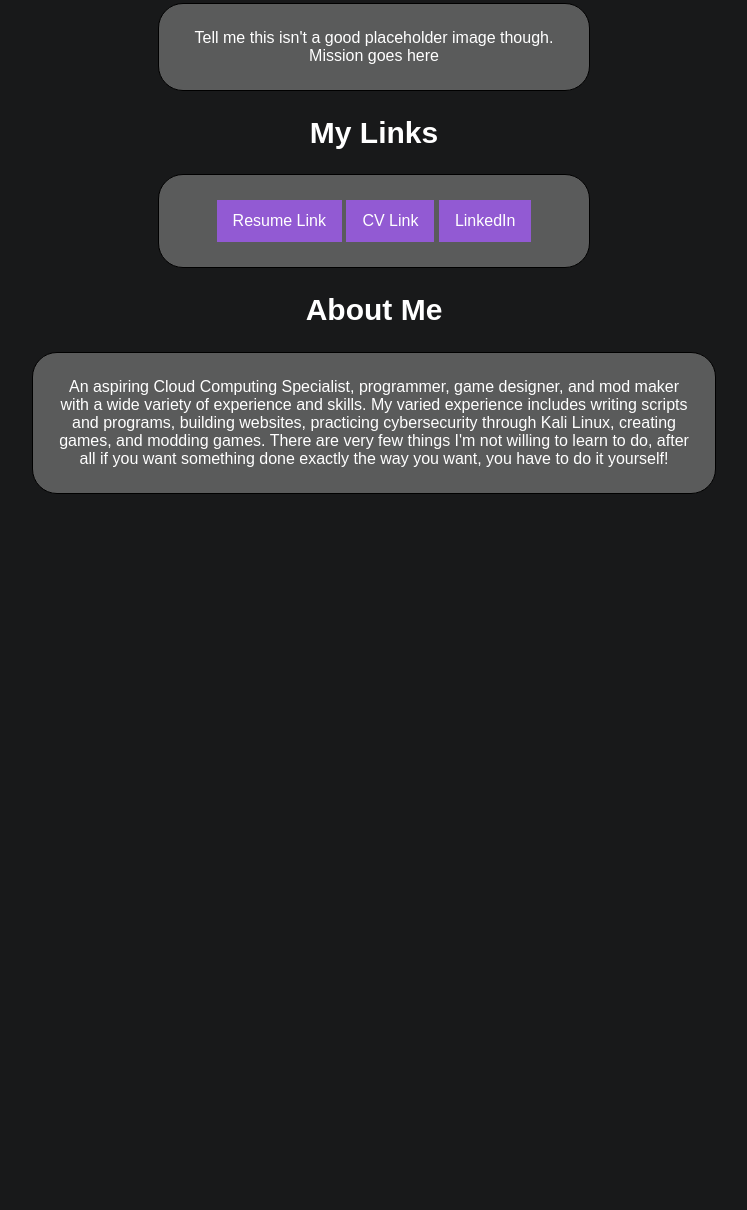
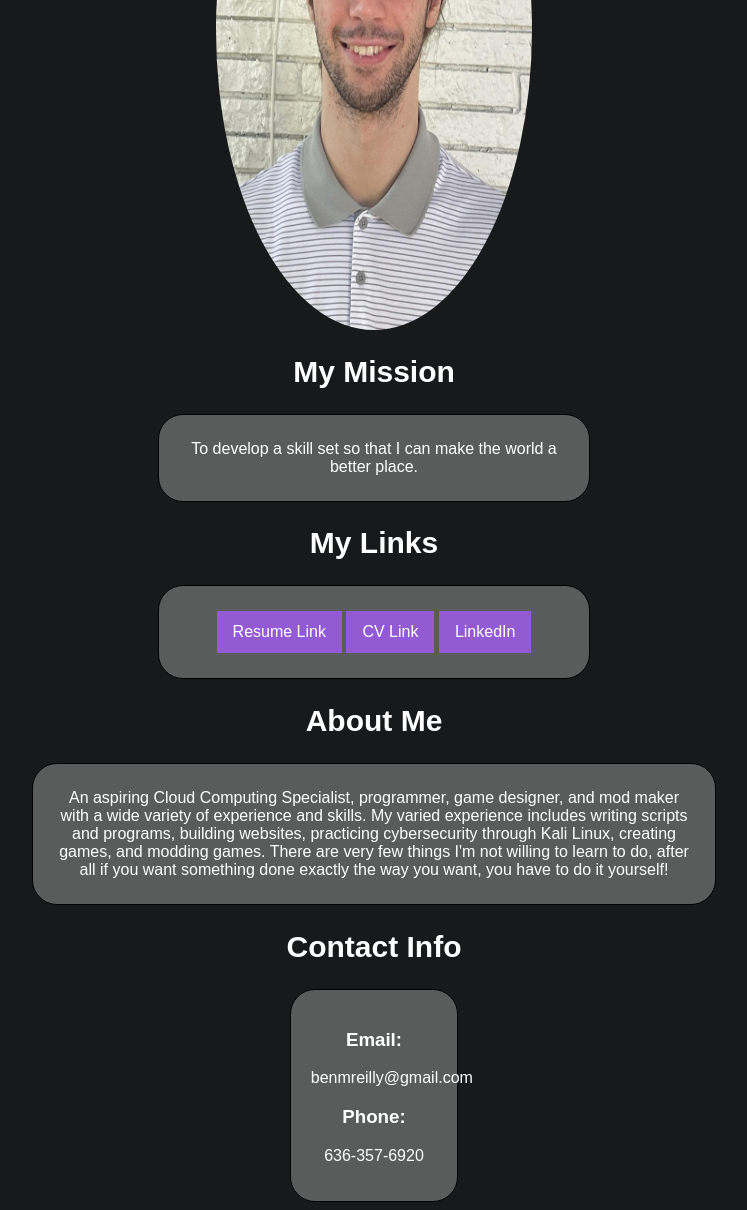
Before and after one commit to CastleWhale/portfolio, a plain HTML site: page index.html in a window 1280 px wide. Shown: the part 498-1708 px from the top of the page, without its empty margins (266-1013 px from the left). Before the commit the page ends 1008 px from the top, so only its background shows below. Drawn offline with Linux system fonts and the light colour scheme.

Commit message:
imageupdate

```diff
--- a/index.html
+++ b/index.html
@@ -75,7 +75,17 @@ font-family: Arial, Helvetica, sans-serif;
   border:1px solid black;
   padding: 25px
 }
-
+.card3 {
+  text-align: center;
+  background-color: rgba(218, 218, 218, 0.336);
+  display: block;
+  margin-left: auto;
+  margin-right: auto;
+  width: 10%;
+  border-radius: 25px;
+  border:1px solid black;
+  padding: 20px
+}
 .center {
   display: block;
   margin-left: auto;
@@ -108,14 +118,18 @@ h2 {text-align: center;
 <h1 style="color:white">Ben Reilly</h1>
     <div class="row">
       <div id ="content_area">
-        <img src="Files/Images/RangoPt2.jpg" alt="Image 1" class="center2">
+        <img src="Files/Images/IMG_5264.jpg" alt="Image 1" class="center2" height="600">
+        <h2 style="color:white;">
+          My Mission
+        </h2>
         <p style="color:white;" class="card">
-          Tell me this isn't a good placeholder image though. Mission goes here
+          To develop a skill set so that I can make the world a better place.
         </p>
       </div>
         <h2 style="color:white;">
           My Links
         </h2>
+
         <div class="card">
 
           <button class="btn" onclick="location.href='Files/ResumeBenMReilly.docx.pdf';">Resume Link</button>
@@ -129,11 +143,17 @@ h2 {text-align: center;
         <div class="content_area">
           <p style="color:white;"class="card2">
             An aspiring Cloud Computing Specialist, programmer, game designer, and mod maker with a wide variety of experience and skills.
-
-
             My varied experience includes writing scripts and programs, building websites, practicing cybersecurity through Kali Linux, creating games, and modding games.
             There are very few things I'm not willing to learn to do, after all if you want something done exactly the way you want, you have to do it yourself!
           </p>
+          <h2 style="color:white;">
+            Contact Info
+          </h2>
+          <div style="color:white;"class="card3">
+            <h3>Email:</h3> <p>benmreilly@gmail.com</p>
+            <h3>Phone:</h3> <p>636-357-6920 </p>
+          </div>
+
         </div>
     </div>
 
```
Also changed, not shown: Files/Images/IMG_5264.jpg (added).
